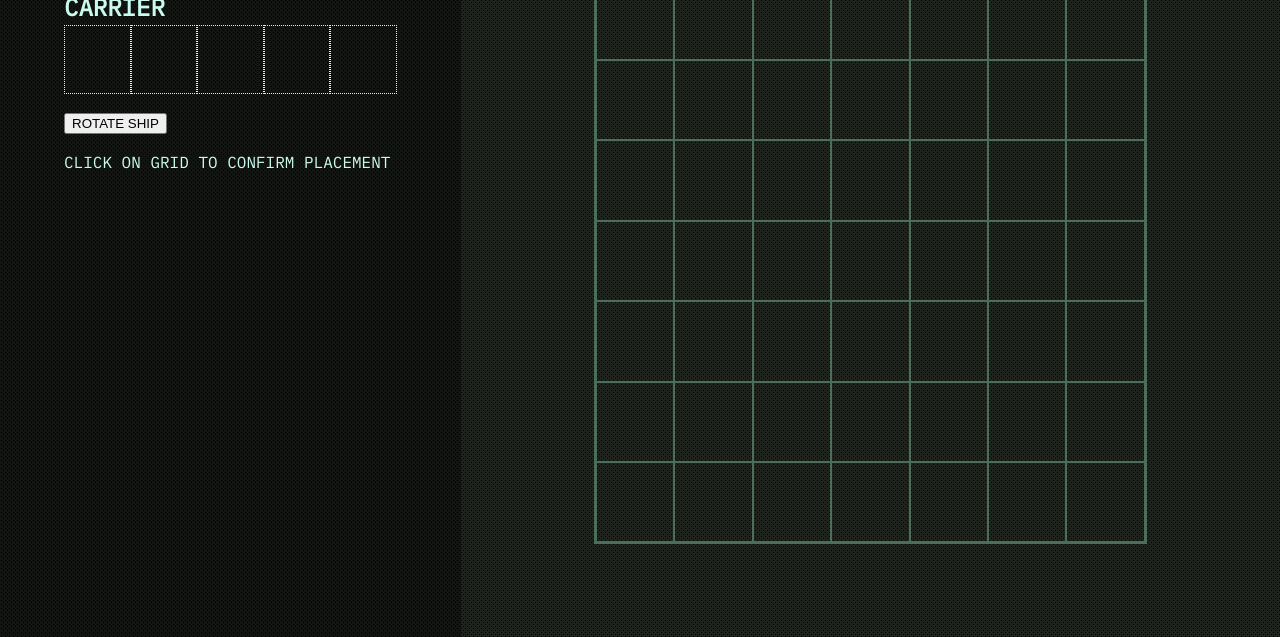
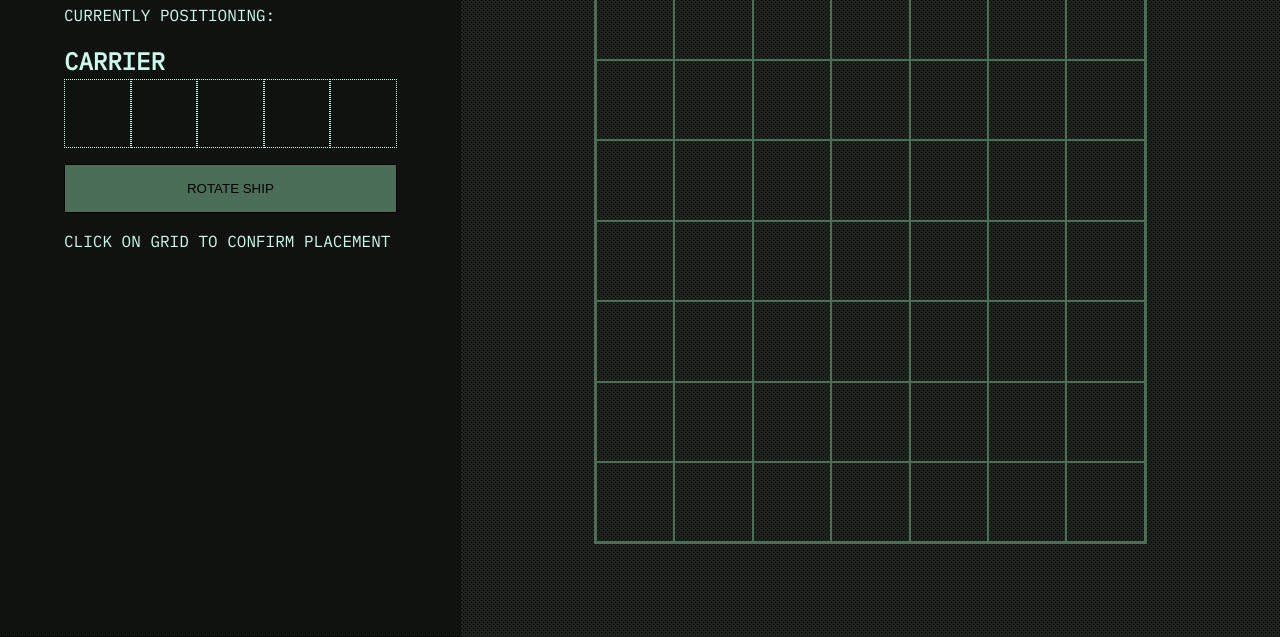
Before and after one commit to emhng/odin-battleship, a website built with webpack: page dist/index.html in a window 1280 px wide. Shown: the part 163-800 px from the top of the page. Built offline with Linux system fonts and the light colour scheme.

Commit message:
Adjust styling for button and spacing

```diff
--- a/src/style.css
+++ b/src/style.css
@@ -183,6 +183,10 @@ h2#player-turn {
   margin-right: 5vw;
 }
 
+#place-ship {
+  margin-top: 6.8vh;
+}
+
 .enemy {
   width: 25%;
 }
@@ -238,3 +242,15 @@ div.wide#main div.grid {
 .hidden {
   display: none;
 }
+
+button {
+  background-color: #4b6e59;
+  padding: 1rem;
+  border: 1px solid black;
+  width: 100%;
+  color: black;
+}
+
+button:active {
+  transform: translateY(0.15rem);
+}
```
Also changed, not shown: dist/main.js.
